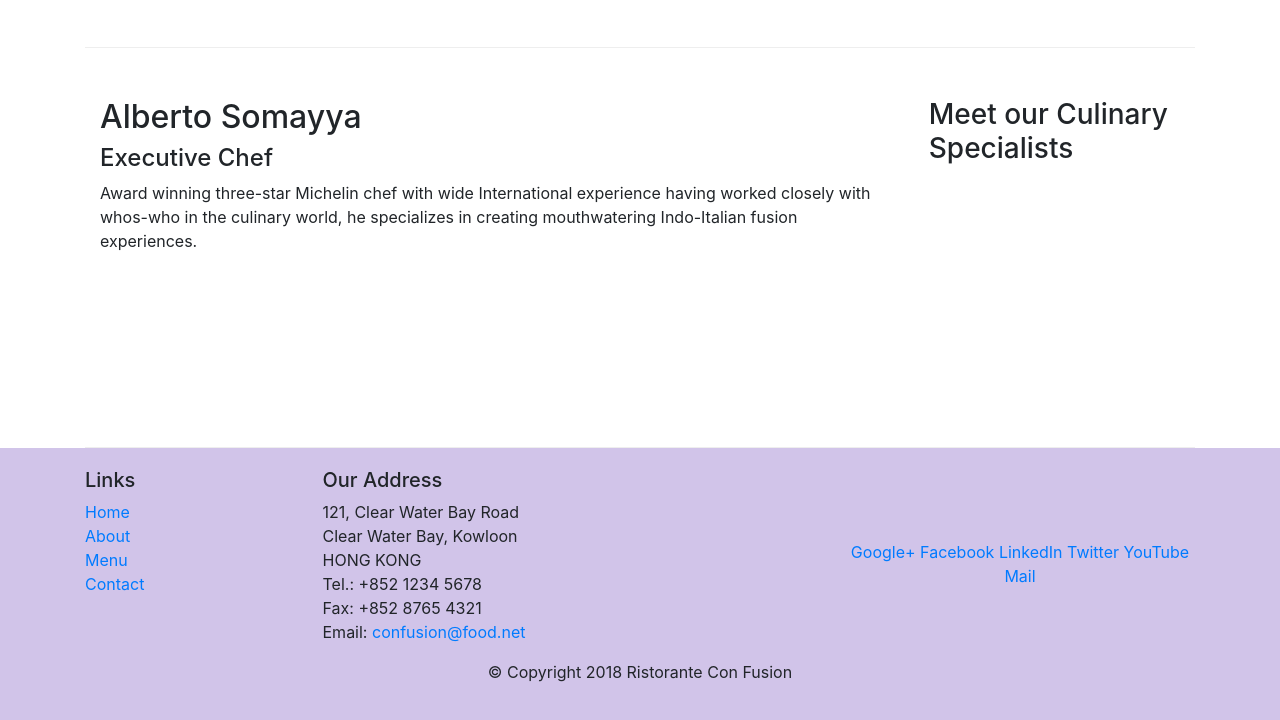
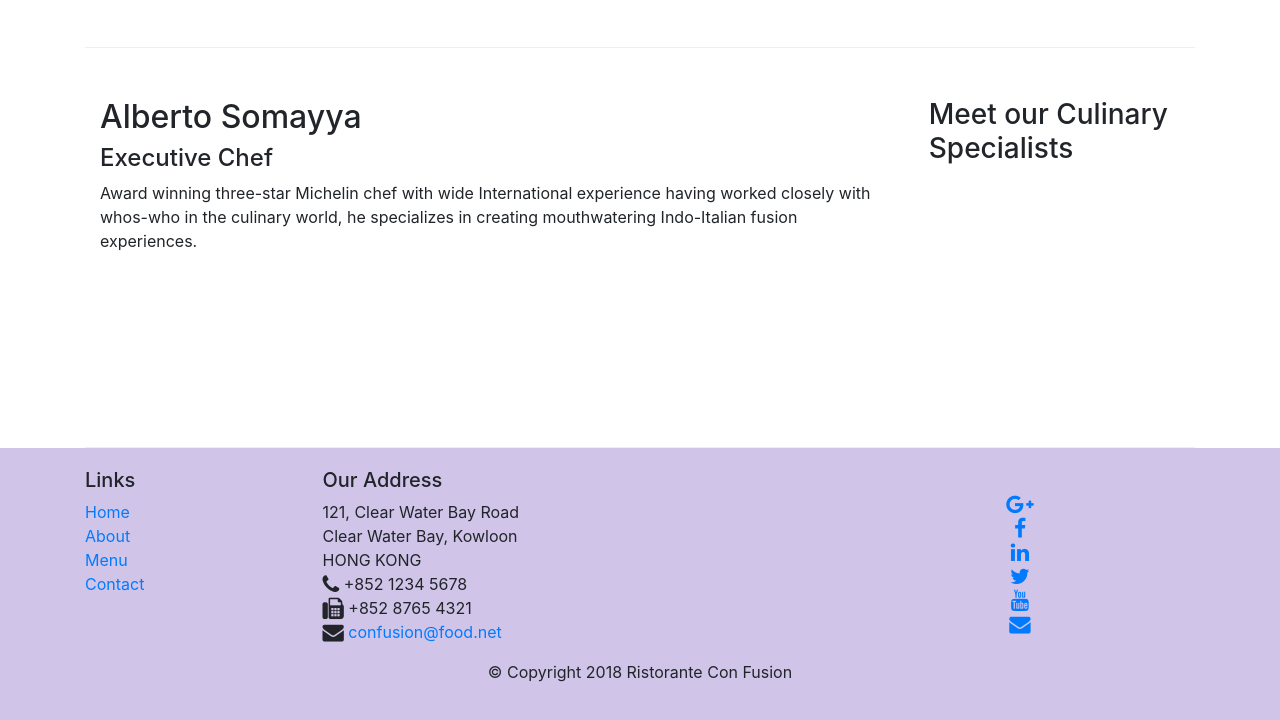
Before and after one commit to Einstien1/Ecommerce-Website, a website: page index.html in a window 1280 px wide. Shown: the part 1086-1806 px from the top of the page. Drawn offline with nearby package versions, Linux system fonts and the light colour scheme.

Commit message:
FOnt and Bootstrap social icons

```diff
--- a/index.html
+++ b/index.html
@@ -9,6 +9,8 @@
 
     <!-- Bootstrap CSS -->
     <link rel="stylesheet" href="node_modules/bootstrap/dist/css/bootstrap.min.css">
+    <link rel="stylesheet" href="node_modules/font-awesome/css/font-awesome.min.css">
+    <link rel="stylesheet" href="node_modules/bootstrap-social/bootstrap-social.css">
     <link rel="stylesheet" href="css/styles.css">
     <title>Ristorante Con Fusion</title>
 </head>
@@ -22,10 +24,10 @@
             <a class="navbar-brand" href="#">Ristorante Con Fusion</a>
             <div class="collapse navbar-collapse" id="Navbar">
                 <ul class="navbar-nav mr-auto">
-                    <li class="nav-item active"><a class="nav-link" href="#">Home</a></li>
-                    <li class="nav-item"><a class="nav-link" href="./aboutus.html">About</a></li>
-                    <li class="nav-item"><a class="nav-link" href="#">Menu</a></li>
-                    <li class="nav-item"><a class="nav-link" href="#">Contact</a></li>
+                    <li class="nav-item active"><a class="nav-link" href="#"><span class="fa fa-home fa-lg"></span> Home</a></li>
+                    <li class="nav-item"><a class="nav-link" href="./aboutus.html"><span class="fa fa-info fa-lg"></span> About</a></li>
+                    <li class="nav-item"><a class="nav-link" href="#"><span class="fa fa-list fa-lg"></span> Menu</a></li>
+                    <li class="nav-item"><a class="nav-link" href="#"><span class="fa fa-address-card fa-lg"></span> Contact</a></li>
                 </ul>
             </div>
         </div>
@@ -101,19 +103,20 @@
                         121, Clear Water Bay Road<br>
                         Clear Water Bay, Kowloon<br>
                         HONG KONG<br>
-                        Tel.: +852 1234 5678<br>
-                        Fax: +852 8765 4321<br>
-                        Email: <a href="mailto:confusion@food.net">confusion@food.net</a>
+                        <!-- <span> and <i> tag both are same can we used alternatively -->
+                        <span class="fa fa-phone fa-lg"></span> +852 1234 5678<br>
+                        <span class="fa fa-fax fa-lg"></span> +852 8765 4321<br>
+                        <span class="fa fa-envelope fa-lg"></span> <a href="mailto:confusion@food.net">confusion@food.net</a>
                     </address>
                 </div>
                 <div class="col-12 col-sm-4 align-self-center ">
                     <div class="text-center">
-                        <a href="http://google.com/+">Google+</a>
-                        <a href="http://www.facebook.com/profile.php?id=">Facebook</a>
-                        <a href="http://www.linkedin.com/in/">LinkedIn</a>
-                        <a href="http://twitter.com/">Twitter</a>
-                        <a href="http://youtube.com/">YouTube</a>
-                        <a href="mailto:">Mail</a>
+                        <a href="http://google.com/+"> <span class="fa fa-google-plus fa-lg"></span></a><br>
+                        <a href="http://www.facebook.com/profile.php?id="><span class="fa fa-facebook fa-lg"></span></a><br>
+                        <a href="http://www.linkedin.com/in/"><span class="fa fa-linkedin fa-lg"></span></a><br>
+                        <a href="http://twitter.com/"><span class="fa fa-twitter fa-lg"></span></a><br>
+                        <a href="http://youtube.com/"><span class="fa fa-youtube fa-lg"></span></a><br>
+                        <a href="mailto:"><span class="fa fa-envelope fa-lg"></span></a>
                     </div>
                 </div>
             </div>
--- a/package.json
+++ b/package.json
@@ -15,6 +15,8 @@
   },
   "dependencies": {
     "bootstrap": "^4.0.0",
+    "bootstrap-social": "^5.1.1",
+    "font-awesome": "^4.7.0",
     "jquery": "^3.3.1",
     "popper.js": "^1.12.9"
   }
```
Also changed, not shown: aboutus.html (+15 -13 lines), 1 other file.
